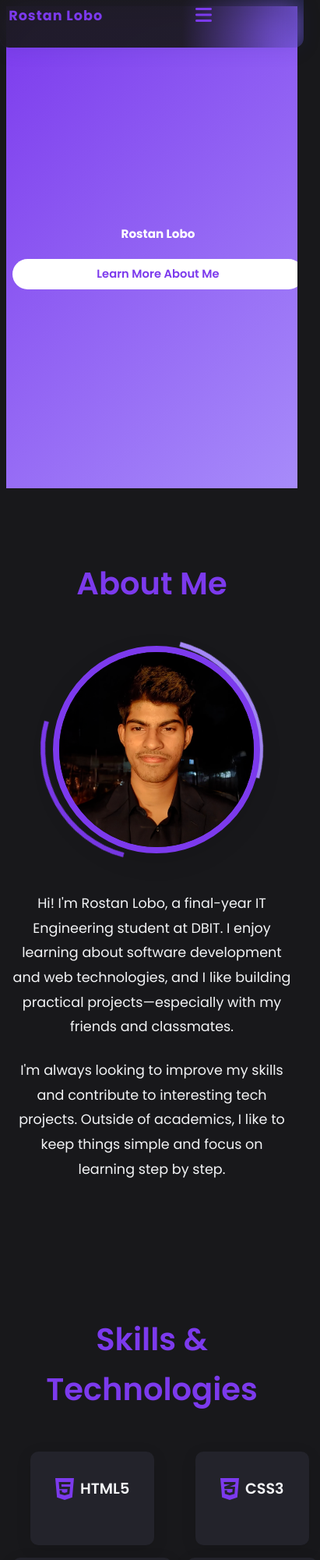
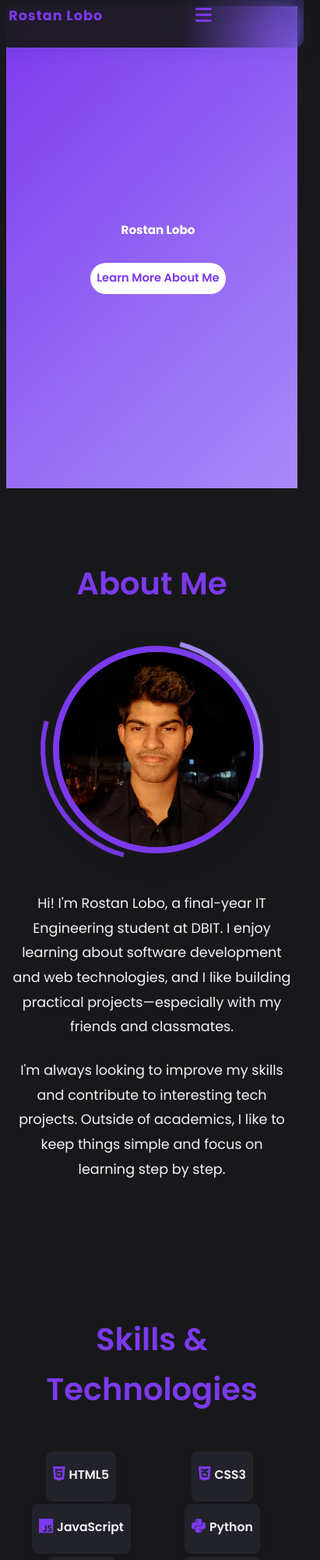
Before and after one commit to Rostan0511/rostan-portfolio, a plain HTML site: page index.html in a window 390 px wide. Shown: the top 2000 px of the page at 78% size, 411 px wide, since content can reach past the window. Drawn offline with nearby package versions, Linux system fonts and the light colour scheme.

Commit message:
Initial portfolio commit 4

```diff
--- a/index.html
+++ b/index.html
@@ -87,6 +87,9 @@
         html {
             scroll-behavior: smooth;
         }
+        html, body {
+            overflow-x: hidden !important;
+        }
         body {
             font-family: 'Poppins', sans-serif;
             line-height: 1.6;
@@ -960,8 +963,10 @@
                 display: none !important;
             }
             .cta-button {
-                font-size: 1rem;
-                padding: 0.7rem 1.2rem;
+                font-size: 0.82rem;
+                padding: 0.5rem 0.6rem;
+                min-width: 0;
+                max-width: 90vw;
                 margin-left: auto;
                 margin-right: auto;
                 display: block;
@@ -970,7 +975,56 @@
             }
             .skills-grid {
                 grid-template-columns: repeat(2, 1fr) !important;
-                gap: 1rem;
+                gap: 0.25rem;
+                margin-top: 0.7rem;
+            }
+            .skill-item {
+                padding: 1rem 0.5rem;
+                border-radius: 8px;
+                box-shadow: 0 2px 8px rgba(0,0,0,0.08);
+                background: rgba(255,255,255,0.95);
+                min-width: 0;
+                margin: 0;
+                border: 1.5px solid #e5e7eb;
+                display: flex;
+                flex-direction: column;
+                align-items: center;
+                justify-content: center;
+            }
+            .dark-mode .skill-item {
+                background: rgba(35,35,43,0.98);
+                border: 1.5px solid #23232b;
+            }
+            .skill-header {
+                margin-bottom: 0.3rem;
+            }
+            .skill-icon {
+                font-size: 1.3rem;
+                margin-right: 0.3rem;
+            }
+            .skill-name {
+                font-size: 0.98rem;
+                font-weight: 600;
+            }
+            .skill-bar, .skill-progress {
+                display: none !important;
+            }
+            .hero {
+                align-items: center !important;
+                justify-content: center !important;
+                text-align: center !important;
+            }
+            .hero-content {
+                margin: 0 auto !important;
+                text-align: center !important;
+                display: flex;
+                flex-direction: column;
+                align-items: center;
+                justify-content: center;
+            }
+            .skills-grid, .hero-content {
+                max-width: 100vw !important;
+                overflow-x: hidden !important;
             }
         }
         @media (max-width: 400px) {
```
